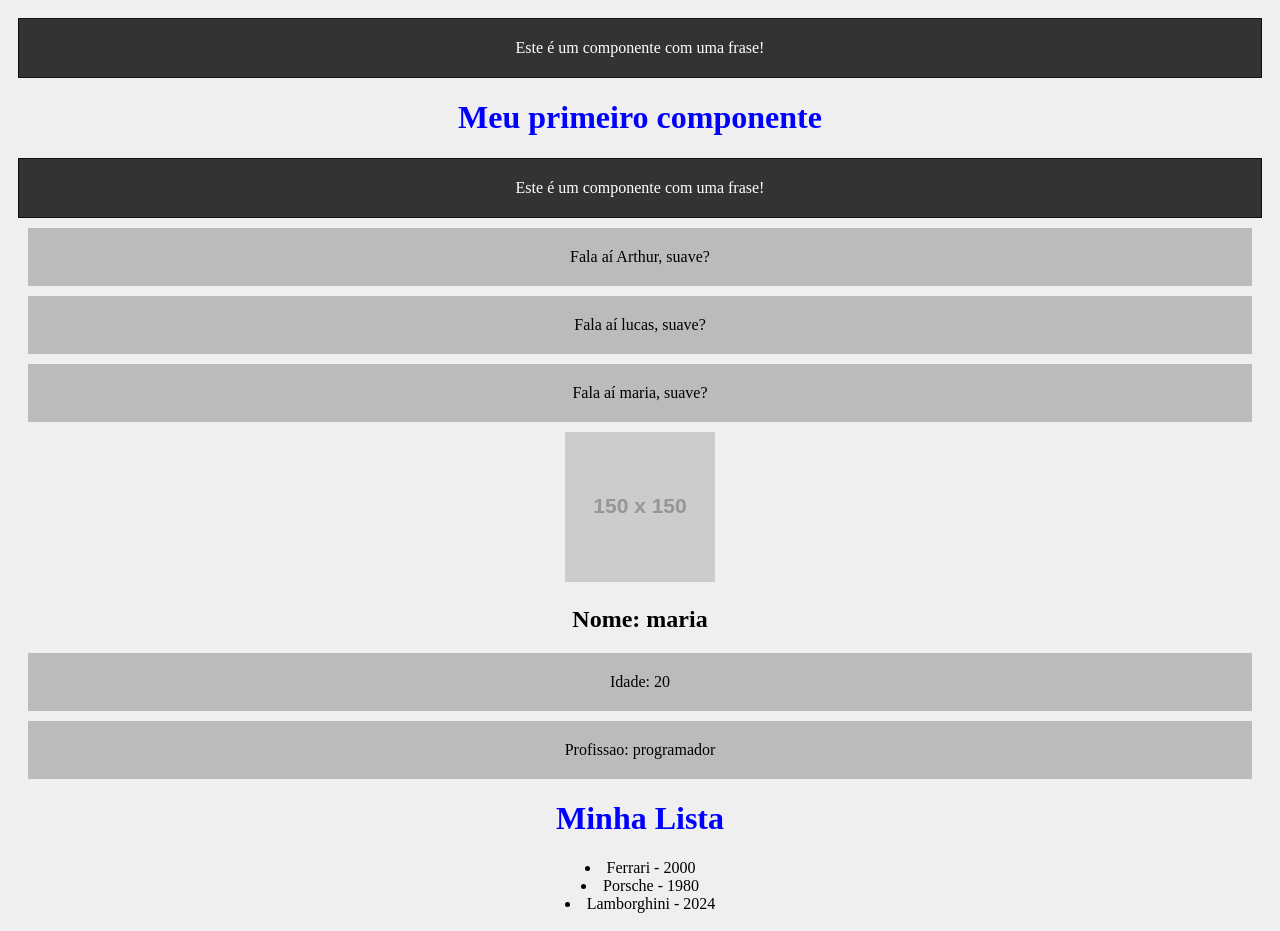
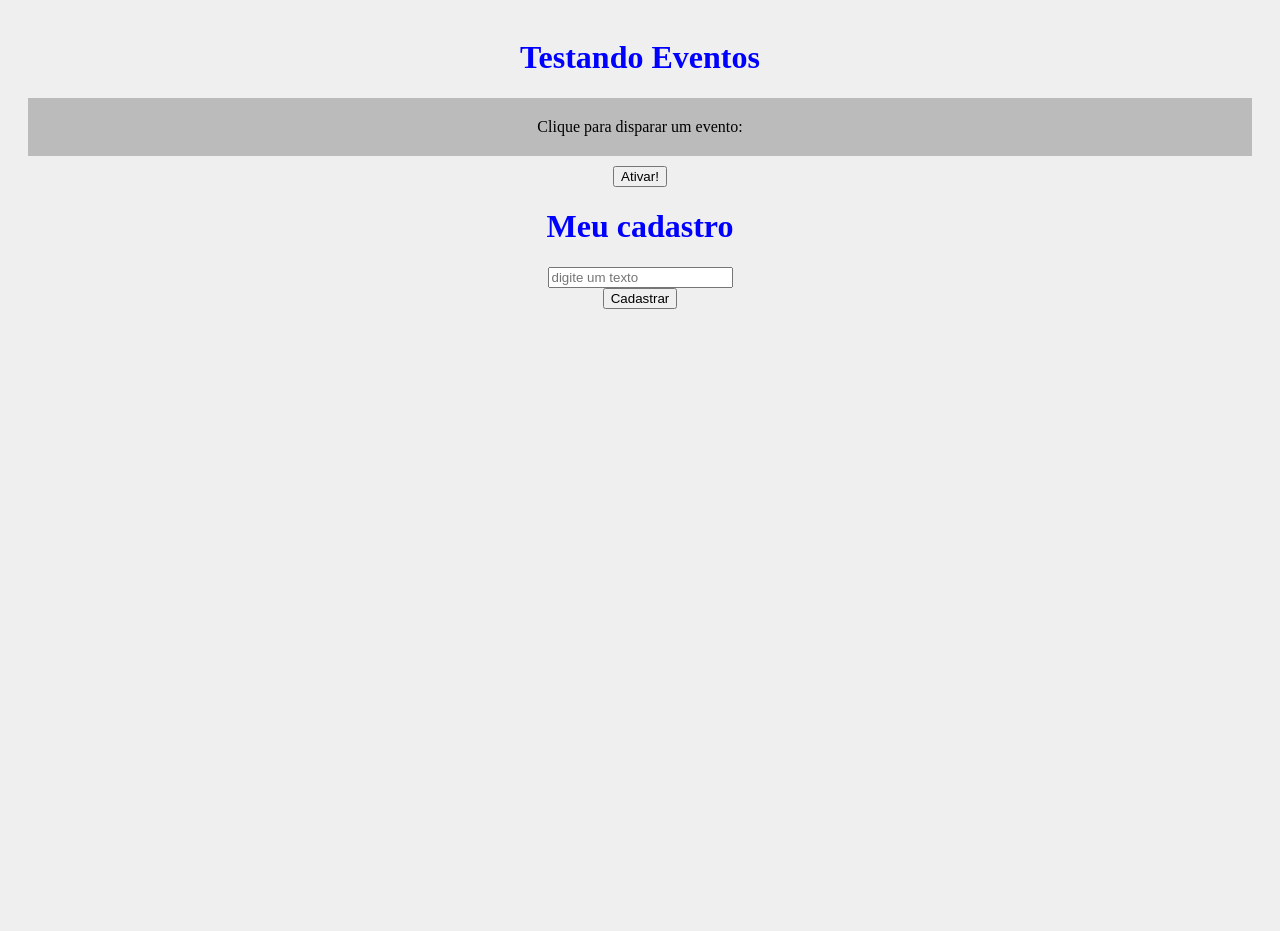
Before and after one commit to arthurotto123/react, a React (Create React App) app in the folder meu-projeto/: page / in a window 1280 px wide. After the commit the page ends 800 px from the top, so only its background shows below. Built offline with nearby package versions, Linux system fonts and the light colour scheme.

Commit message:
eventos com react

```diff
--- a/meu-projeto/src/App.js
+++ b/meu-projeto/src/App.js
@@ -4,19 +4,18 @@ import HelloWord from './componetes/helloword.js'
 import Salve from './componetes/salvemeunome.js'
 import Pessoa from './componetes/Pessoas.js'
 import List from './componetes/List.js'
+import Evento from './componetes/Evento.js';
+import Form from './componetes/Form.js'
 
 function App() {
 
-  const nome = "maria"
 
   return (
     <div className="App">
-      <HelloWord />
-      <Salve name="Arthur"/>
-      <Salve name="lucas"/>
-      <Salve name={nome}/>
-      <Pessoa nome={nome} idade="20" profissao="programador" foto="https://via.placeholder.com/150"/>
-      <List/>
+      <h1>Testando Eventos</h1>
+      <Evento/>
+      <Form/>
+
     </div>
   );
 }
--- /dev/null
+++ b/meu-projeto/src/componetes/Evento.js
@@ -0,0 +1,19 @@
+function Evento(){
+
+    function meuEvento(){
+        console.log("Ativando o evento!");
+    }
+
+
+    return(
+        <div>
+            <p>Clique para disparar um evento:</p>
+            <button onClick={meuEvento}>
+                Ativar!
+            </button>
+        </div>
+
+    )
+}
+
+export default Evento
--- /dev/null
+++ b/meu-projeto/src/componetes/Form.js
@@ -0,0 +1,23 @@
+function Form() {
+
+    function cadastraUsuario(e) {
+        e.preventDefault()
+        console.log("Cadastrou um usuario!")
+
+    }
+    return (
+        <div>
+            <h1>Meu cadastro</h1>
+            <form onSubmit={cadastraUsuario}>
+                <div>
+                    <input type="text" placeholder="digite um texto"/>
+                </div>
+                <div>
+                    <input type="submit" value="Cadastrar"/>
+                </div>
+            </form>
+        </div>
+
+    )
+}
+export default Form
```
